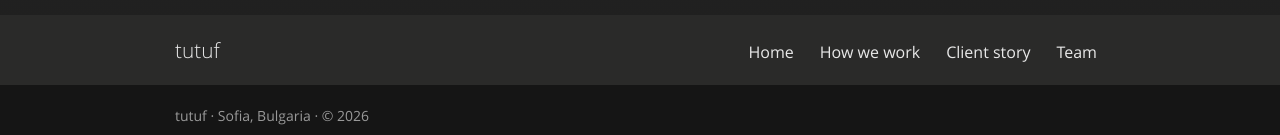
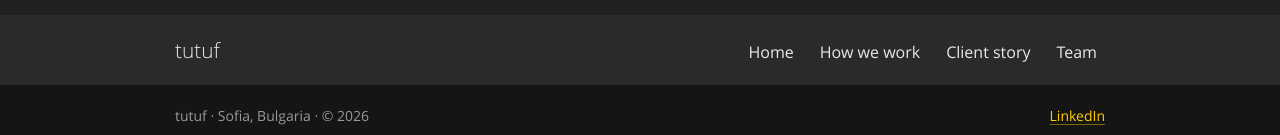
Before and after one commit to tutuf/tutuf.github.io, a Jekyll site: the page built from index.md, in a window 1280 px wide. Shown: the part 5121-5256 px from the top of the page. Built offline with Jekyll 4.4.1, drawn with Linux system fonts in a browser that asks for light colours.

Commit message:
Link the tutuf LinkedIn page in the sub-footer
The profile is also listed under social in _config.yml, so
jekyll-seo-tag adds it to the site's structured data.

Co-Authored-By: Claude Opus 5.5 <noreply@anthropic.com>

```diff
--- a/_config.yml
+++ b/_config.yml
@@ -2,6 +2,12 @@ title: tutuf
 permalink: pretty
 
 logo: images/tutuf_logo.png
+
+# Listed as tutuf's profiles by jekyll-seo-tag; the first is linked in the sub-footer
+social:
+  name: tutuf
+  links:
+    - https://www.linkedin.com/company/tutuf
 
 header_logo:
   desktop: "images/tutuf_logo_transparent.png"
--- a/_includes/sub-footer.html
+++ b/_includes/sub-footer.html
@@ -3,12 +3,10 @@
     <div class="row">
       <div class="col-12">
         <div class="sub-footer-inner">
-          {% if site.data.social %}
-            {% include social.html %}
-          {% endif %}
           {% if site.data.seo.copyright_text %}
           <div class="copyright">{{ site.data.seo.copyright_text }}</div>
           {% endif %}
+          <a class="social" href="{{ site.social.links.first }}" aria-label="tutuf on LinkedIn">LinkedIn</a>
         </div>
       </div>
     </div>
--- a/_sass/components/_sub-footer.scss
+++ b/_sass/components/_sub-footer.scss
@@ -24,8 +24,10 @@
     }
   }
   .social {
-    a:first-of-type {
-      margin-left: -10px;
-    }
+    margin-top: 10px;
+    font-size: 0.875rem;
+    text-decoration: underline;
+    text-decoration-color: rgba(255, 204, 0, 0.45);
+    text-underline-offset: 3px;
   }
 }
```
